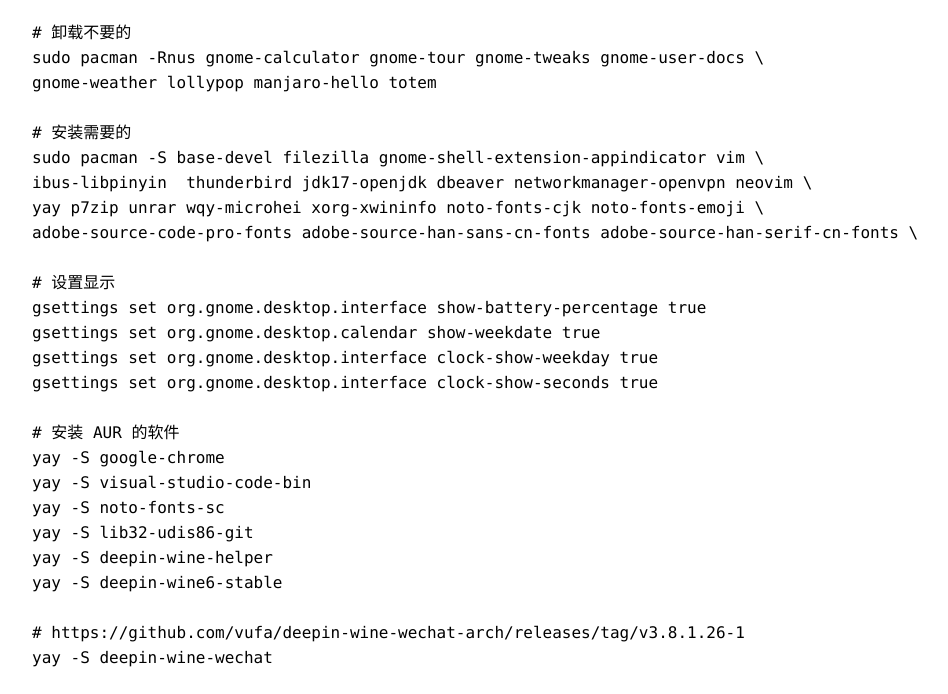
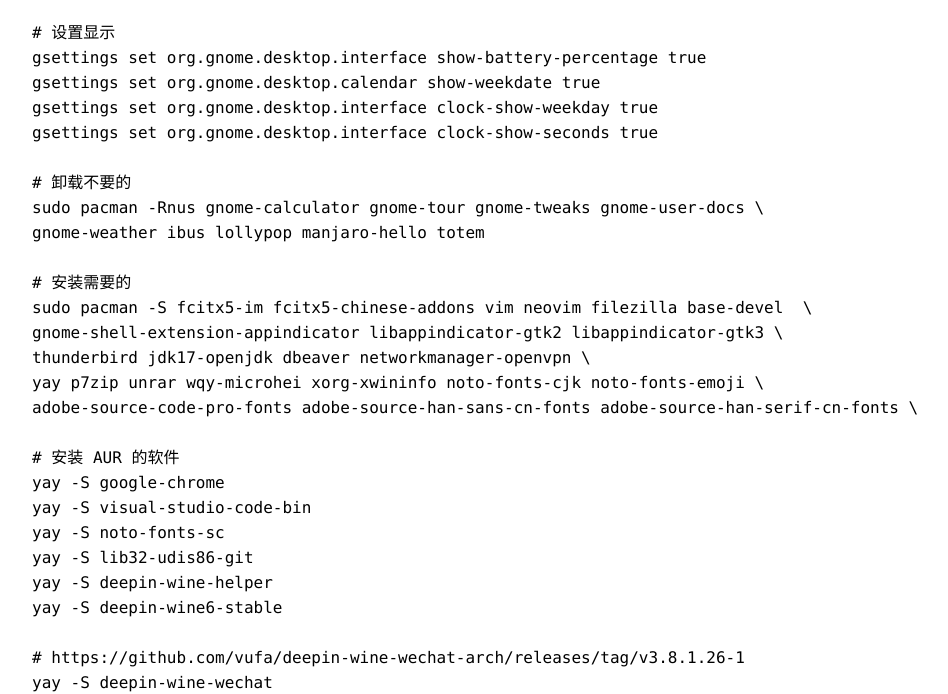
Before and after one commit to GHLandy/my-blog, a Gatsby site: page /my-manjaro/ in a window 1280 px wide. Shown: the part 649-1343 px from the top of the page, without its empty margins (176-1124 px from the left). Built offline with nearby package versions, Linux system fonts and the light colour scheme; Gatsby itself is replaced by a stand-in of ours; some packages are replaced by stand-ins of ours; code samples lack their colours.

Commit message:
Update index.md

````diff
--- a/content/blog/my-manjaro/index.md
+++ b/content/blog/my-manjaro/index.md
@@ -20,21 +20,22 @@
 ## 4、安装后
 
 ```bash
-# 卸载不要的
-sudo pacman -Rnus gnome-calculator gnome-tour gnome-tweaks gnome-user-docs \
-gnome-weather lollypop manjaro-hello totem
-
-# 安装需要的
-sudo pacman -S base-devel filezilla gnome-shell-extension-appindicator vim \
-ibus-libpinyin  thunderbird jdk17-openjdk dbeaver networkmanager-openvpn neovim \
-yay p7zip unrar wqy-microhei xorg-xwininfo noto-fonts-cjk noto-fonts-emoji \
-adobe-source-code-pro-fonts adobe-source-han-sans-cn-fonts adobe-source-han-serif-cn-fonts \
-
 # 设置显示
 gsettings set org.gnome.desktop.interface show-battery-percentage true
 gsettings set org.gnome.desktop.calendar show-weekdate true
 gsettings set org.gnome.desktop.interface clock-show-weekday true
 gsettings set org.gnome.desktop.interface clock-show-seconds true
+
+# 卸载不要的
+sudo pacman -Rnus gnome-calculator gnome-tour gnome-tweaks gnome-user-docs \
+gnome-weather ibus lollypop manjaro-hello totem
+
+# 安装需要的
+sudo pacman -S fcitx5-im fcitx5-chinese-addons vim neovim filezilla base-devel  \
+gnome-shell-extension-appindicator libappindicator-gtk2 libappindicator-gtk3 \
+thunderbird jdk17-openjdk dbeaver networkmanager-openvpn \
+yay p7zip unrar wqy-microhei xorg-xwininfo noto-fonts-cjk noto-fonts-emoji \
+adobe-source-code-pro-fonts adobe-source-han-sans-cn-fonts adobe-source-han-serif-cn-fonts \
 
 # 安装 AUR 的软件
 yay -S google-chrome
@@ -71,4 +72,14 @@
 > 此处是需要设置一个可以输入中文的英文环境 <br />
 > 关于 `locale` 的设置可以参考 [locale 的设定及 LANG、LC_CTYPE、LC_ALL 环境变量](https://www.cnblogs.com/xlmeng1988/archive/2013/01/16/locale.html)
 
+fcitx 需要这只环境变量
+
+```bash
+sudo vim /etc/environment
+
+GTK_IM_MODULE=fcitx
+QT_IM_MODULE=fcitx
+XMODIFIERS=@im=fcitx
+```
+
 ## 重启
````
